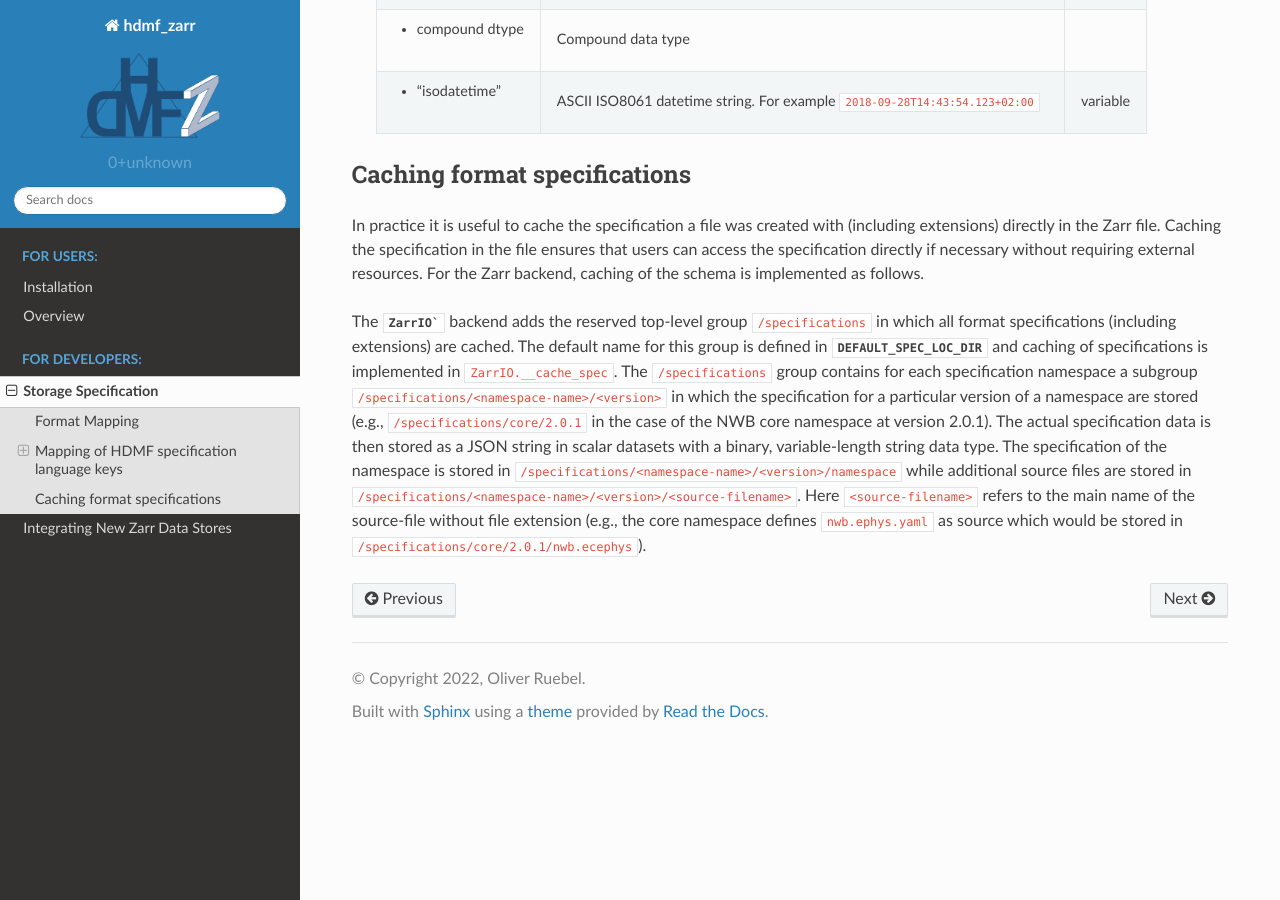
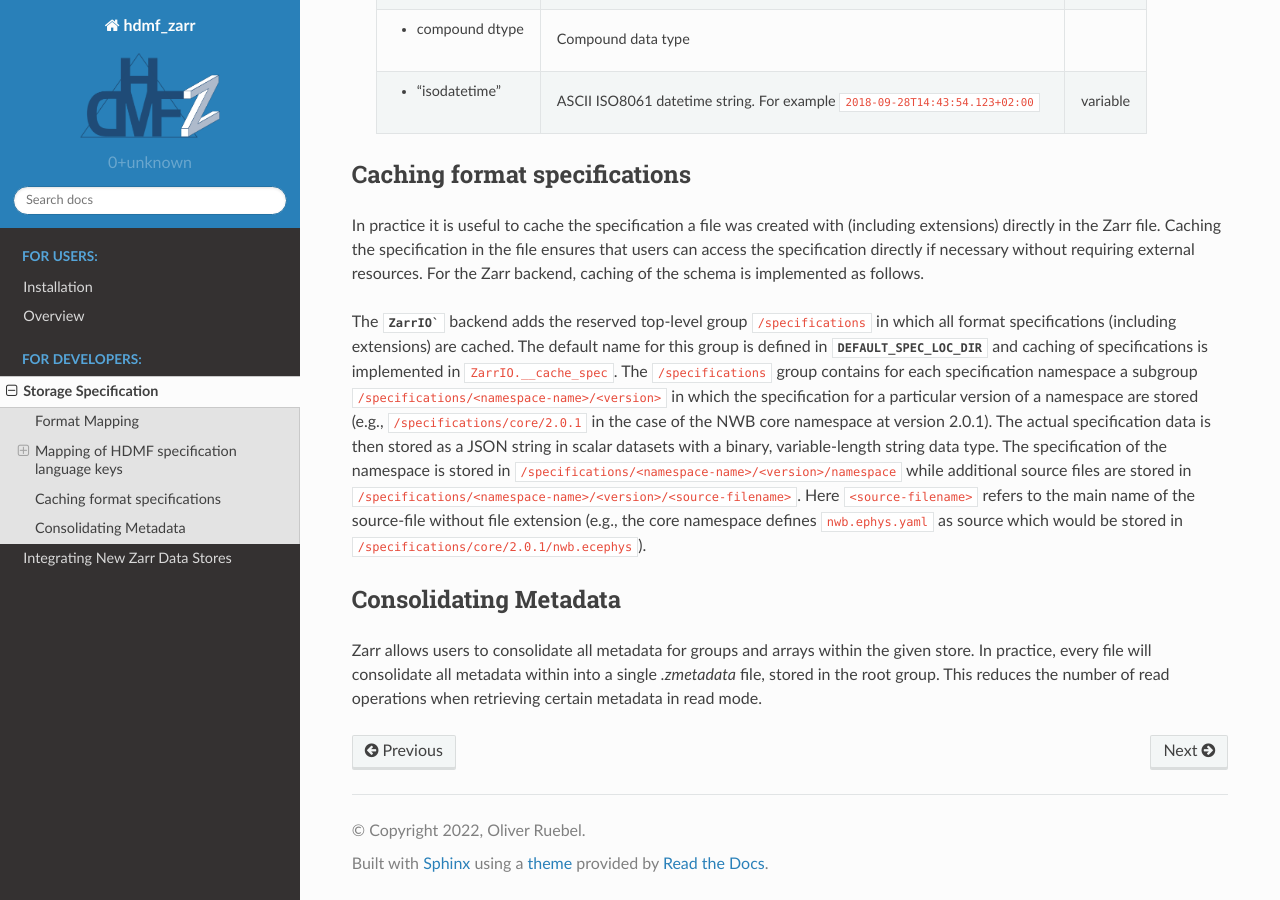
Before and after one commit to hdmf-dev/hdmf-zarr, a Sphinx documentation site: the page built from docs/source/storage.rst, in a window 1280 px wide and 900 px high, scrolled down 6799 px. Built offline with Sphinx 7.4.7 and the Read the Docs theme 2.0.0, drawn with Linux system fonts in a browser that asks for light colours; pages that are not in the unit, such as notebooks, are missing from menus.

Commit message:
Update storage.rst

```diff
--- a/docs/source/storage.rst
+++ b/docs/source/storage.rst
@@ -394,3 +394,10 @@
 ``/specifications/<namespace-name>/<version>/<source-filename>``. Here ``<source-filename>`` refers to the main name
 of the source-file without file extension (e.g., the core namespace defines ``nwb.ephys.yaml`` as source which would
 be stored in ``/specifications/core/2.0.1/nwb.ecephys``).
+
+Consolidating Metadata
+======================
+
+Zarr allows users to consolidate all metadata for groups and arrays within the given store. In practice, every file
+will consolidate all metadata within into a single `.zmetadata` file, stored in the root group. This reduces the number of read
+operations when retrieving certain metadata in read mode.
```
